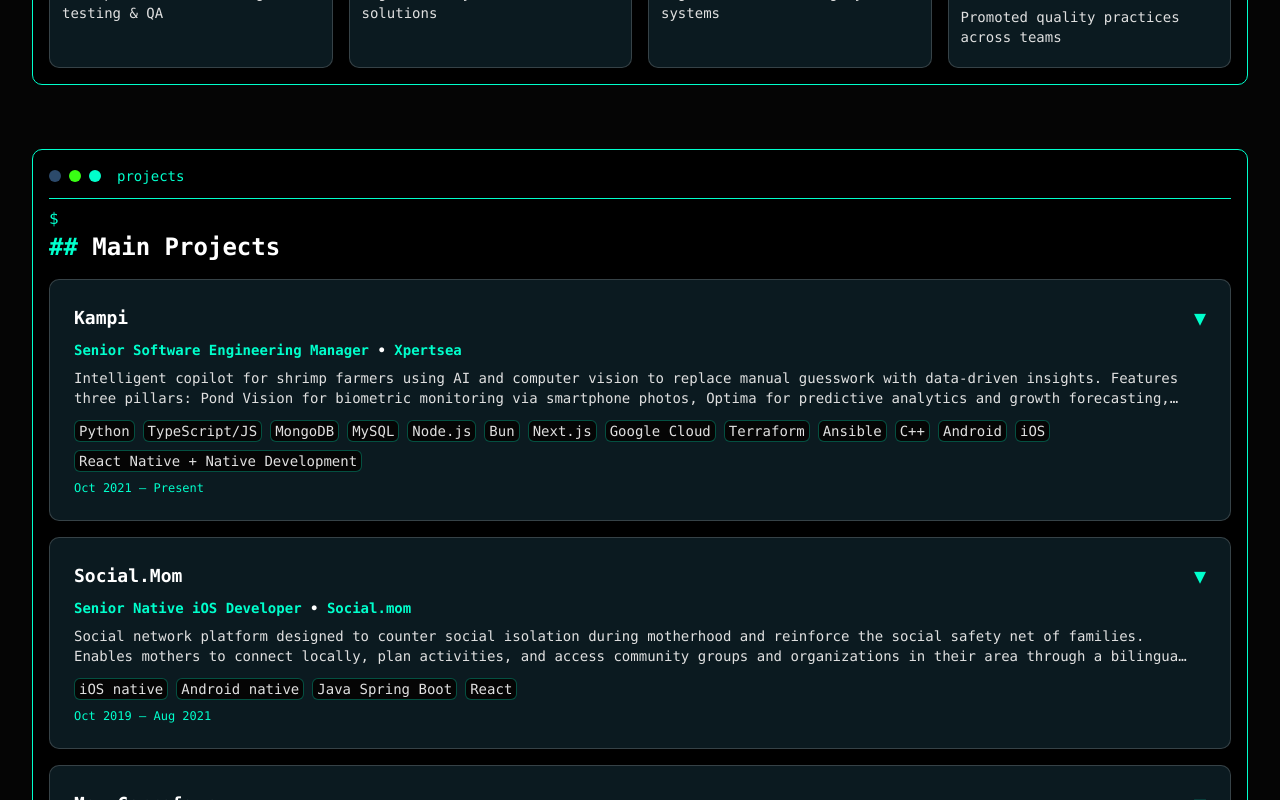
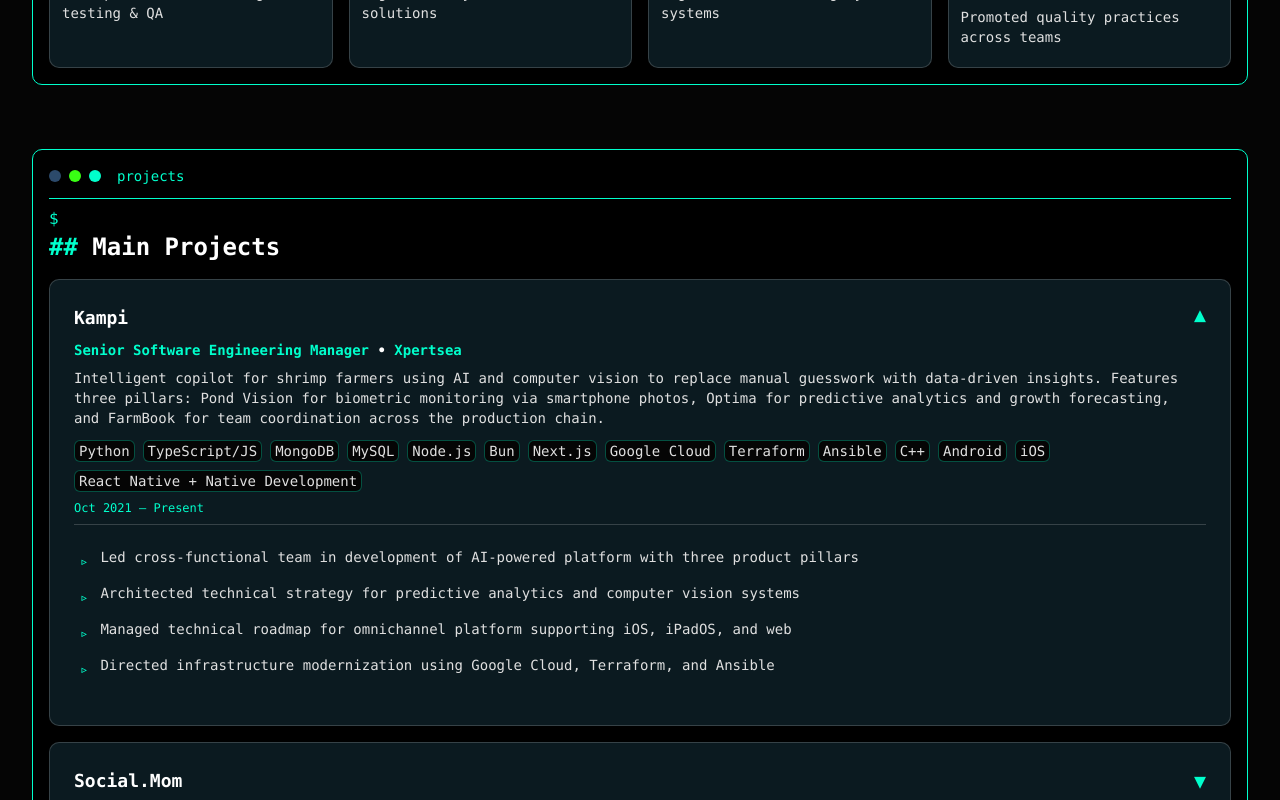
Before and after one commit to mendesbarreto/portfolio-vite, a React (Vite) app: page / in a window 1280 px wide. Both pictures are taken after a click on the button 640 px from the left and 1574 px from the top of the page. Shown: the part 1174-1974 px from the top of the page. Built offline with nearby package versions, Linux system fonts and the light colour scheme.

Commit message:
feat: Add collapse and uncollapse to projects list

```diff
--- a/src/features/home/components/highlights.tsx
+++ b/src/features/home/components/highlights.tsx
@@ -87,7 +87,7 @@
   ];
 
   return (
-    <div className="grid grid-cols-1 lg:grid-cols-4 gap-4">
+    <div className="grid grid-cols-1 md:grid-cols-2 lg:grid-cols-4 gap-4">
       {achievements.map((card, index) => {
         const id = `achievement-${index}`;
         return (
--- a/src/features/projects/components/project-list.tsx
+++ b/src/features/projects/components/project-list.tsx
@@ -1,27 +1,26 @@
-export interface ProjectsProps {
-  className?: string;
-  onToggle?: () => {};
-}
+import { useState } from 'react';
 
 interface Project {
   name: string;
   shortDescription: string;
   types: string[];
-  company?: string;
-  role?: string;
+  company: string;
+  role: string;
   timePeriod?: string;
   link?: string;
-  highlights?: string[];
+  highlights: string[];
 }
 
 export function ProjectCard({
+  index,
   project,
   isExpended,
   onToggle,
 }: {
+  index: number;
   project: Project;
   isExpended: boolean;
-  onToggle?: () => {};
+  onToggle?: (index: number) => void;
 }) {
   return (
     <div
@@ -31,7 +30,7 @@
       <button
         type="button"
         className="w-full p-6 text-left hover:bg-background rounded-lg transition-colors"
-        onClick={onToggle}
+        onClick={() => onToggle?.(index)}
       >
         <div className="flex items-start justify-between">
           <div className="flex-1">
@@ -73,12 +72,32 @@
             {'▼'}
           </span>
         </div>
+        {isExpended && (
+          <div className="border-t mt-2 py-4 border-m-gray/20">
+            {project.highlights.map((highlight, hIndex) => {
+              const id = `highlight-${hIndex}`;
+              return (
+                <div key={id} className="flex text-mGray text-sm items-start justiffy-start p-1.5">
+                  <span className="text-mTeal mr-3 mt-1">{'▹'}</span>
+                  {highlight}
+                </div>
+              );
+            })}
+          </div>
+        )}
       </button>
     </div>
   );
 }
 
+export interface ProjectsProps {
+  className?: string;
+  onToggle?: (index: number) => {};
+}
+
 export function ProjectList({ className }: ProjectsProps) {
+  const [expandedProject, setExpandedProject] = useState<number | null>(null);
+
   const projects: Project[] = [
     {
       name: 'Kampi',
@@ -175,8 +194,24 @@
       <h2 className="text-2xl font-bold text-white mb-4">
         <span className="text-mTeal">{'##'}</span> {'Main Projects'}
       </h2>
-      {projects.map((project, index) => {
-        return <ProjectCard key={`project-${index}`} project={project} isExpended={false} />;
+      {projects.map((project, tIndex) => {
+        const isExpended = expandedProject === tIndex;
+        const id = `project-${tIndex}`;
+        return (
+          <ProjectCard
+            key={id}
+            index={tIndex}
+            project={project}
+            isExpended={isExpended}
+            onToggle={(index) => {
+              if (expandedProject === index) {
+                setExpandedProject(null);
+                return;
+              }
+              setExpandedProject(index);
+            }}
+          />
+        );
       })}
     </section>
   );
```
